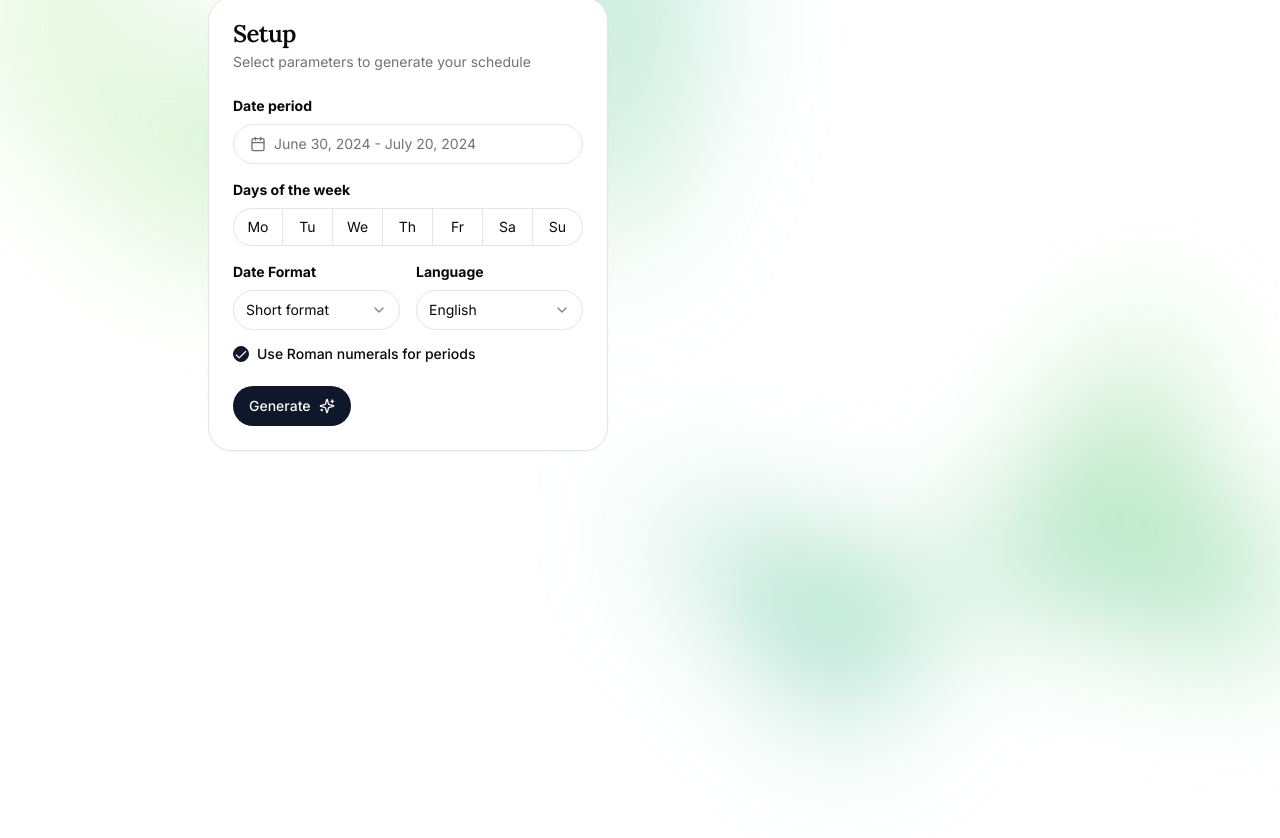
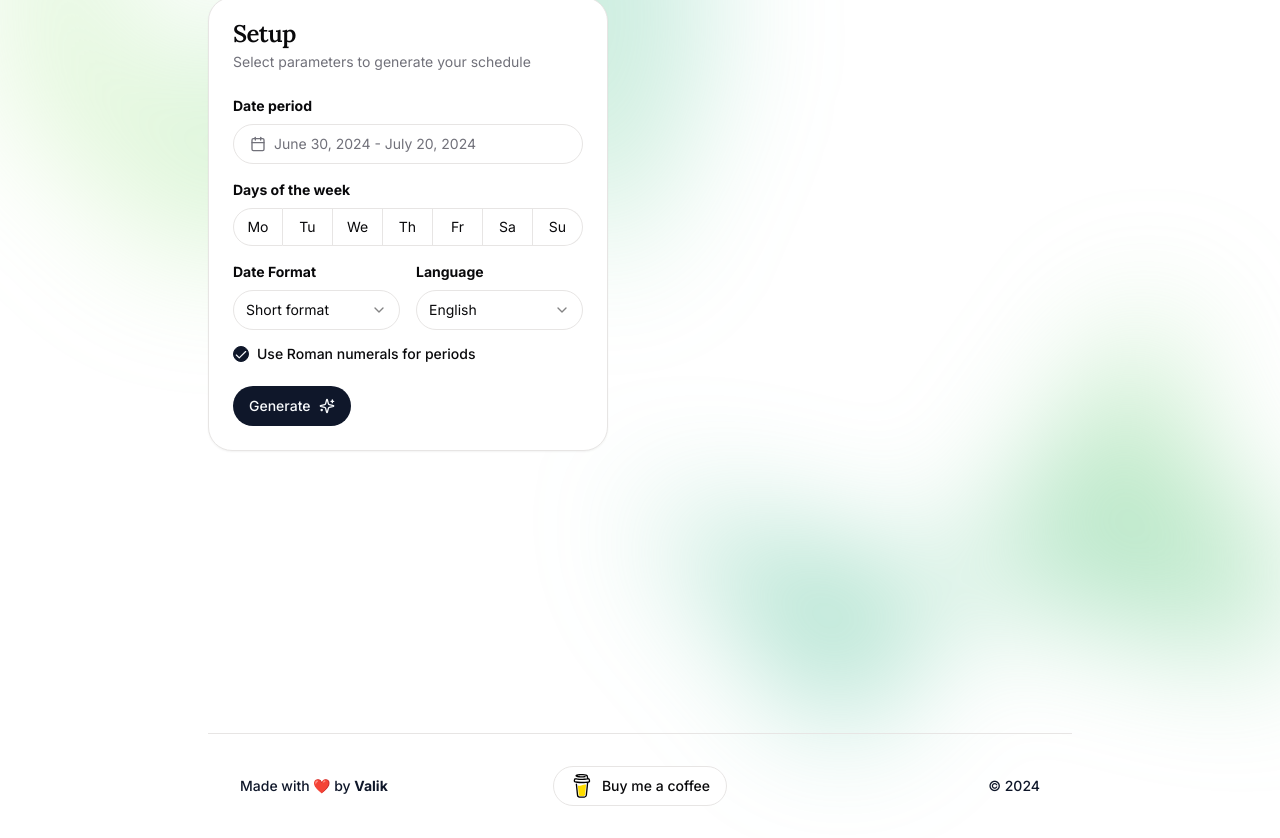
Before and after one commit to Valik3201/nextjs-schedule-generator, a Next.js app: page /en in a window 1280 px wide. Shown: the part 899-1737 px from the top of the page. Before the commit the page ends 1638 px from the top, so only its background shows below. Built offline with nearby package versions, Linux system fonts and the light colour scheme.

Commit message:
feat(layout): Added Footer to page

```diff
--- a/app/[lang]/page.tsx
+++ b/app/[lang]/page.tsx
@@ -1,6 +1,7 @@
 import Hero from "@/components/schedule/Hero";
 import ScheduleGenerator from "../../components/schedule/ScheduleGenerator";
 import AppBar from "@/components/appbar/AppBar";
+import Footer from "@/components/footer/Footer";
 
 export default function Home() {
   return (
@@ -8,6 +9,7 @@ export default function Home() {
       <AppBar />
       <Hero />
       <ScheduleGenerator />
+      <Footer />
     </>
   );
 }
```
